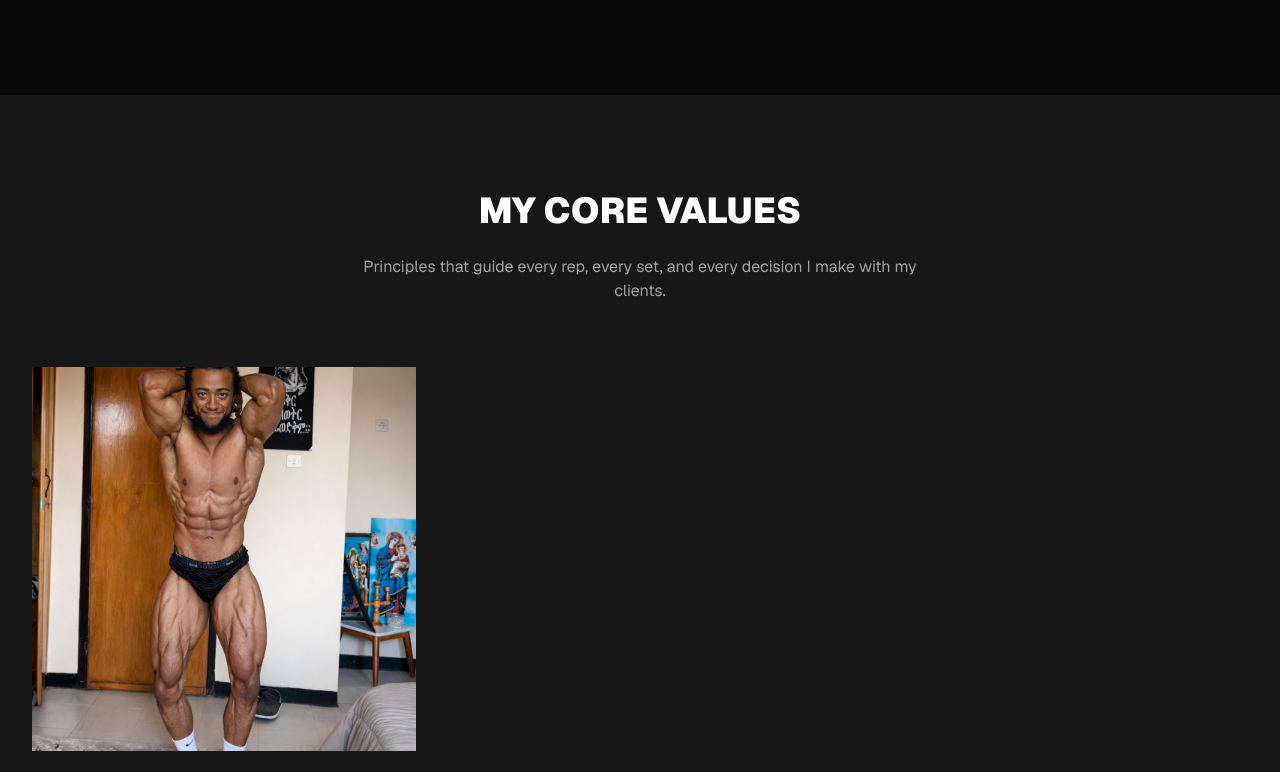
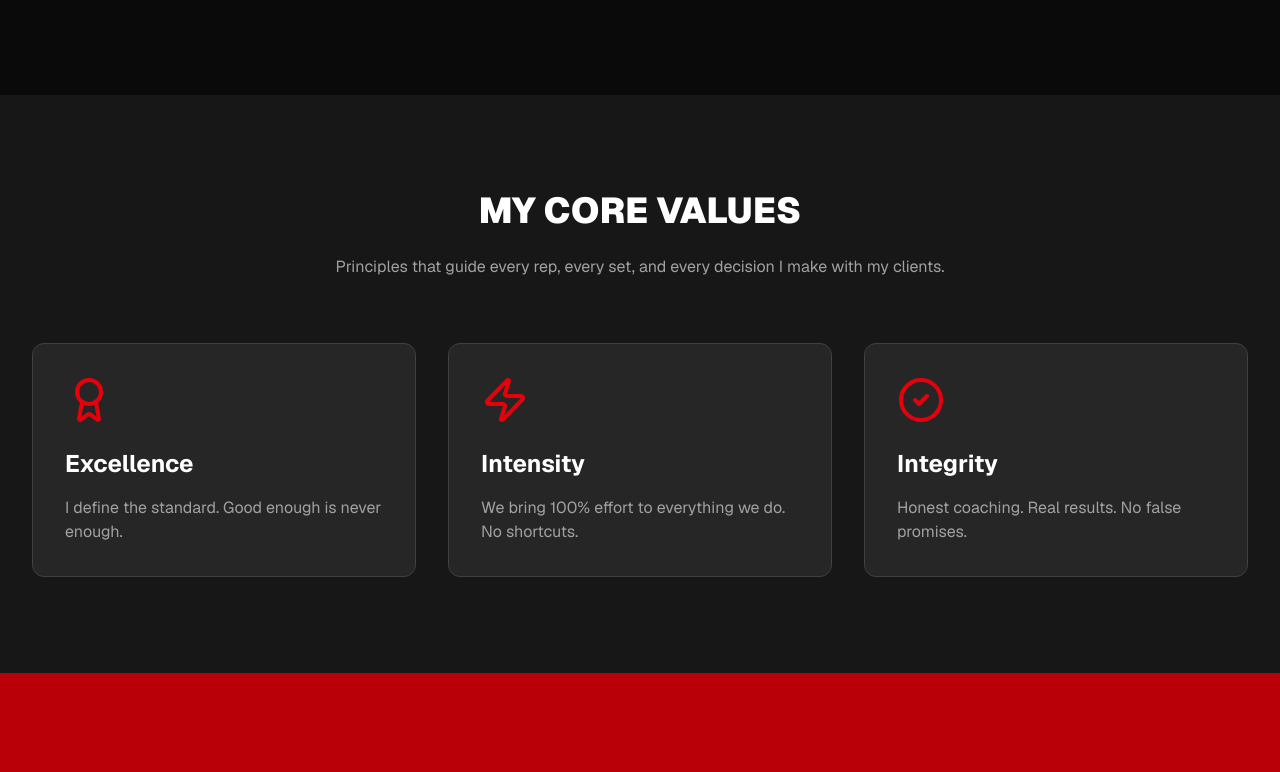
Before and after one commit to BemnetKassa/CoachHub, a Next.js app in the folder web/: page /about in a window 1280 px wide. Shown: the part 2668-3440 px from the top of the page. Built offline with nearby package versions, Linux system fonts and the light colour scheme.

Commit message:
Update about.tsx

```diff
--- a/web/components/about.tsx
+++ b/web/components/about.tsx
@@ -181,23 +181,6 @@ export default function About() {
       </section>
 
       {/* Values Section */}
-      <section className="py-16 md:py-24 bg-neutral-900">
-        <div className="max-w-7xl mx-auto px-4 sm:px-6 lg:px-8">
-          <div className="text-center mb-10 md:mb-16">
-            <h2 className="text-3xl md:text-4xl font-black text-white mb-4 md:mb-6 uppercase">My Core Values</h2>
-            <p className="text-neutral-400 max-w-xl mx-auto text-sm md:text-base">
-              Principles that guide every rep, every set, and every decision I make with my clients.
-            </p>
-          </div>
-          <div className="grid md:grid-cols-3 gap-6 md:gap-8">
-              <div className="absolute inset-0 bg-gradient-to-tr from-red-900/20 to-transparent z-10" />
-              <img src="/pictures/sofi3.png" alt="Sofonias Nebiyu" className="w-full h-full object-cover object-top" />
-
-          </div>
-        </div>
-      </section>
-
-      {/* Values Section */}
       <section className="py-24 bg-neutral-900">
         <div className="max-w-7xl mx-auto px-4 sm:px-6 lg:px-8">
           <div className="text-center mb-16">
```
